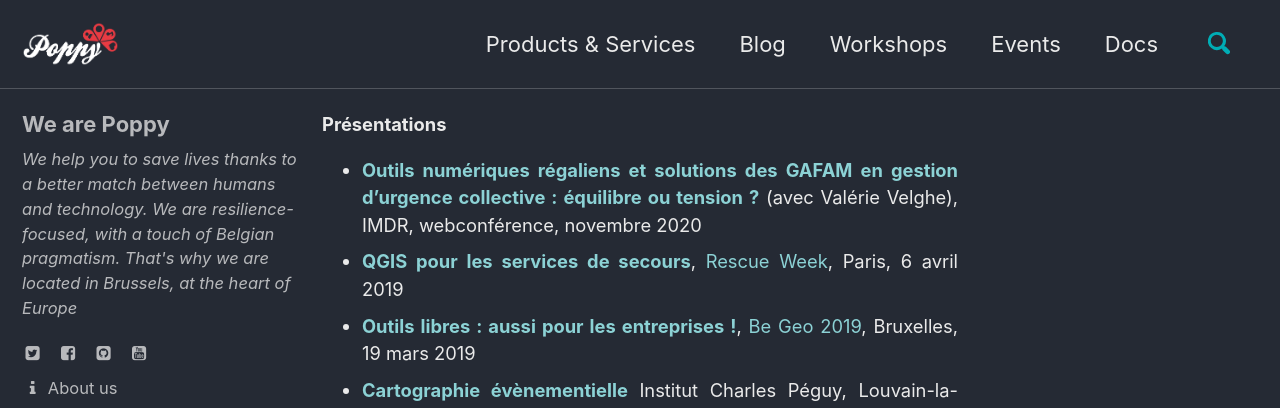
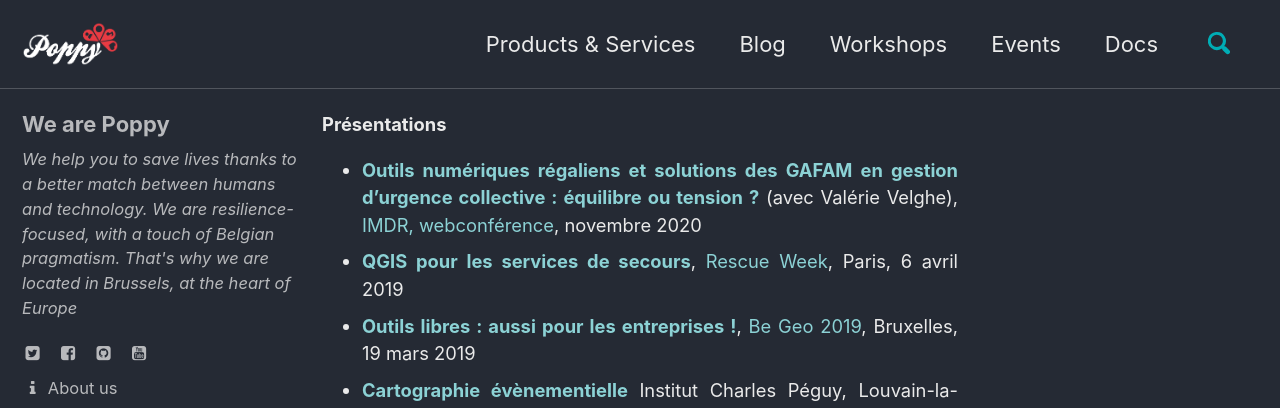
Before and after one commit to ccloquet/ccloquet.github.io, a Jekyll site: the page built from _pages/presas.html, in a window 1280 px wide and 900 px high. Shown: the top 408 px of the window. Built offline with Jekyll 4.4.1, drawn with Linux system fonts in a browser that asks for light colours; cached includes are drawn as plain includes; part of the change alters nothing that is shown.

```diff
--- a/_pages/presas.html
+++ b/_pages/presas.html
@@ -3,7 +3,7 @@ permalink: /presas/
 ---
 <b>Présentations</b>
 <ul class='class_ul'>
-<li><a href='https://docs.my-poppy.eu/LM22_paper_Cloquet_Velghe.pdf'><b>Outils numériques régaliens et solutions des GAFAM en gestion d’urgence collective : équilibre ou tension ?</b></a> (avec Valérie Velghe), IMDR, webconférence, novembre 2020</li>
+	<li><a href='https://docs.my-poppy.eu/LM22_paper_Cloquet_Velghe.pdf'><b>Outils numériques régaliens et solutions des GAFAM en gestion d’urgence collective : équilibre ou tension ?</b></a> (avec Valérie Velghe), <a href='https://www.imdr.eu/offres/gestion/events_818_47679_oui-1/e-congres-lambda-mu-22.html'>IMDR, webconférence</a>, novembre 2020</li>
 <li><a href="https://docs.my-poppy.eu/201904_secours_expo_QGIS.pdf"><b>QGIS pour les services de secours</b></a>, <a href="http://www.rescue-week.com/accueil.html">Rescue Week</a>, Paris, 6 avril 2019</li>
 <li><a href="https://docs.my-poppy.eu/201903_begeo_track_6_osgeo_christophe_cloquet.pdf"><b>Outils libres : aussi pour les entreprises !</b></a>, <a href='https://begeo2019.be/fr/track-6'>Be Geo 2019</a>, Bruxelles, 19 mars 2019</li>
 <li><a href='https://docs.my-poppy.eu/20181203_carto_101_charles_peguy_pour_diffusion.pdf'><b>Cartographie évènementielle</b></a> Institut Charles Péguy, Louvain-la-Neuve, décembre 2018</li>
```
